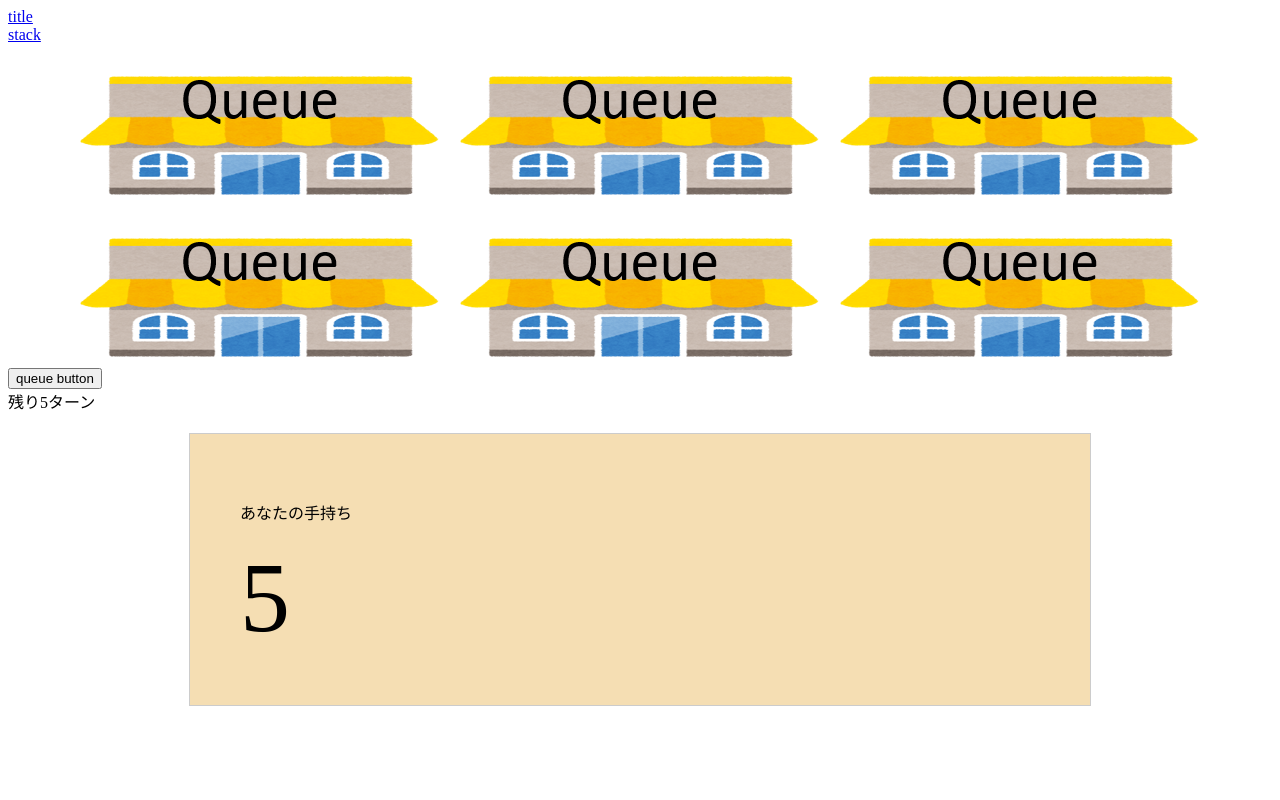
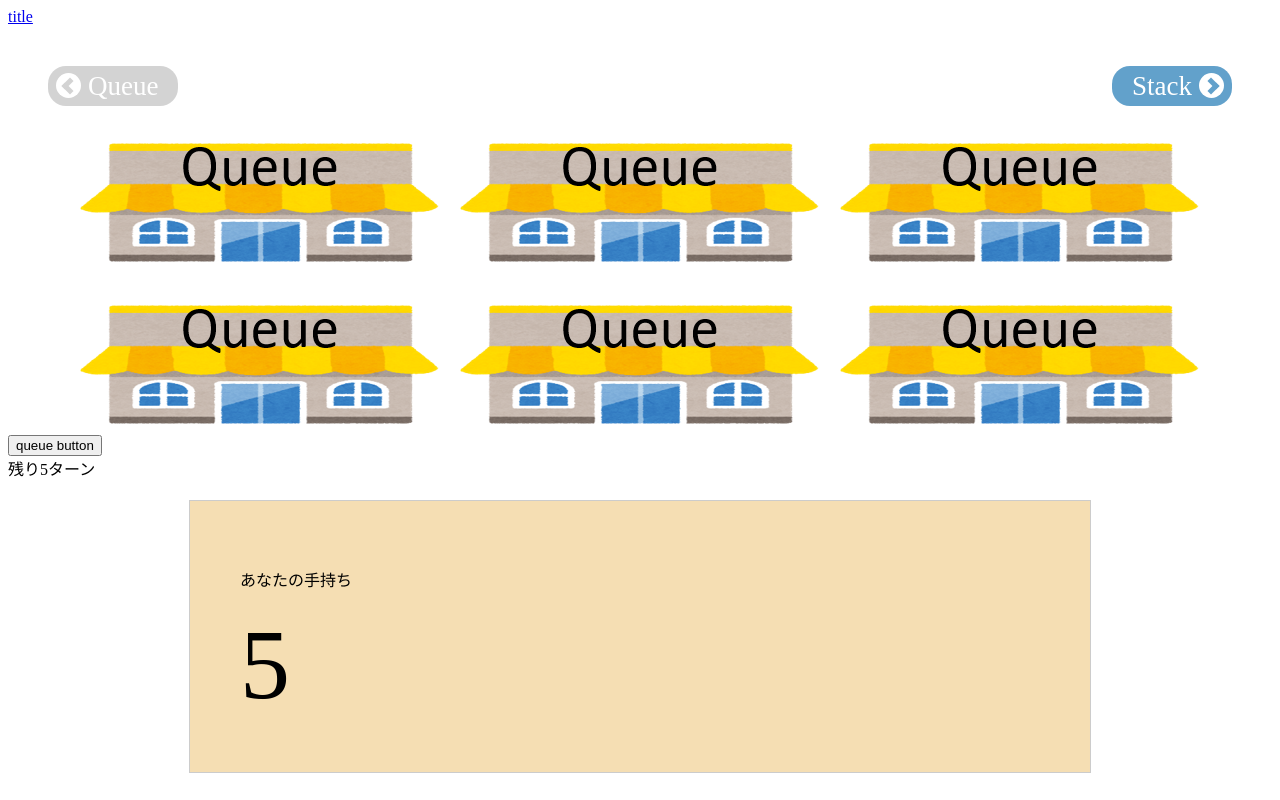
Before and after one commit to tokiotokio/staque, an Angular app: page /game/queue in a window 1280 px wide. Built offline with nearby package versions, Linux system fonts and the light colour scheme.

Commit message:
#3 ボタンの見た目を変更

```diff
--- a/src/app/game/queue/queue.component.css
+++ b/src/app/game/queue/queue.component.css
@@ -1,3 +1,96 @@
 #all_queue {
 	text-align : center
 }
+
+div.Link{
+    display: flex;
+    justify-content: space-between;
+}
+
+
+a.toStack:hover{
+    background: navy;
+    text-decoration: inherit;
+}
+a.toStack:hover:after{
+    border-right: 5px solid navy;
+    border-top: 5px solid navy;
+}
+
+a.toStack{
+    transition: background 0.3s;
+    margin:40px 40px 5px 40px;
+    font-size: 27px;
+	position:relative;
+	display:inline-block;
+	padding:5px 40px 5px 20px;
+	color:#fff;
+	text-decoration:none;
+	height:30px;
+	line-height:30px;
+	border-radius:18px;
+	background: #62A1CB;
+}
+a.toStack:before,
+a.toStack:after{
+	content:"";
+	display:block;
+	position:absolute;
+}
+a.toStack:before{
+	width:25px;
+	height:25px;
+	background:#fff;
+	border-radius:50%;
+	right:8px;
+	top:6.5px;
+}
+a.toStack:after{
+	width:7px;
+	height:7px;
+	border-right:5px solid #62A1CB;
+	border-top:5px solid #62A1CB;
+	-webkit-transform:rotate(45deg);
+	transform:rotate(45deg);
+	right:15px;
+	top:14px;
+    transition: border-right 0.3s, border-top 0.3s;
+}
+
+a.toQueue{
+    margin:40px 40px 5px 40px;
+    font-size: 27px;
+	position:relative;
+	display:inline-block;
+	padding:5px 20px 5px 40px;
+	color:#fff;
+	text-decoration:none;
+	height:30px;
+	line-height:30px;
+	border-radius:18px;
+	background: lightgray;
+}
+a.toQueue:before,
+a.toQueue:after{
+	content:"";
+	display:block;
+	position:absolute;
+}
+a.toQueue:before{
+	width:25px;
+	height:25px;
+	background:#fff;
+	border-radius:50%;
+	left:8px;
+	top:6.5px;
+}
+a.toQueue:after{
+	width:7px;
+	height:7px;
+	border-right:5px solid lightgray;
+	border-top:5px solid lightgray;
+	-webkit-transform:rotate(225deg);
+	transform:rotate(225deg);
+	left:16px;
+	top:14px;
+}
--- a/src/app/game/queue/queue.component.html
+++ b/src/app/game/queue/queue.component.html
@@ -1,4 +1,9 @@
-<nav><a routerLink="/game/stack">stack</a></nav>
+<div class="Link">
+<div><a class="toQueue">Queue</a></div>
+<div>
+<nav><a routerLink="/game/stack" class="toStack">Stack</a></nav>
+</div>
+</div>
 
 <div id="all_queue">
 	<img [src]="fig_queue">
--- a/src/app/game/stack/stack.component.css
+++ b/src/app/game/stack/stack.component.css
@@ -31,3 +31,96 @@ to-upright {
 	flex-flow: column-reverse nowrap;
 
 }
+
+
+div.Link{
+    display: flex;
+    justify-content: space-between;
+}
+
+a.toQueue:hover{
+    background: navy;
+    text-decoration: inherit;
+}
+a.toQueue:hover:after{
+    border-right: 5px solid navy;
+    border-top: 5px solid navy;
+}
+
+a.toStack{
+    margin:40px 40px 5px 40px;
+    font-size: 27px;
+	position:relative;
+	display:inline-block;
+	padding:5px 40px 5px 20px;
+	color:#fff;
+	text-decoration:none;
+	height:30px;
+	line-height:30px;
+	border-radius:18px;
+	background: lightgray;
+}
+a.toStack:before,
+a.toStack:after{
+	content:"";
+	display:block;
+	position:absolute;
+}
+a.toStack:before{
+	width:25px;
+	height:25px;
+	background:#fff;
+	border-radius:50%;
+	right:8px;
+	top:6.5px;
+}
+a.toStack:after{
+	width:7px;
+	height:7px;
+	border-right:5px solid lightgray;
+	border-top:5px solid lightgray;
+	-webkit-transform:rotate(45deg);
+	transform:rotate(45deg);
+	right:15px;
+	top:14px;
+}
+
+a.toQueue{
+    margin:40px 40px 5px 40px;
+    font-size: 27px;
+	position:relative;
+	display:inline-block;
+	padding:5px 20px 5px 40px;
+	color:#fff;
+	text-decoration:none;
+	height:30px;
+	line-height:30px;
+	border-radius:18px;
+	background: #62A1CB;
+    transition: background 0.3s;
+}
+a.toQueue:before,
+a.toQueue:after{
+	content:"";
+	display:block;
+	position:absolute;
+}
+a.toQueue:before{
+	width:25px;
+	height:25px;
+	background:#fff;
+	border-radius:50%;
+	left:8px;
+	top:6.5px;
+}
+a.toQueue:after{
+	width:7px;
+	height:7px;
+	border-right:5px solid #62A1CB;
+	border-top:5px solid #62A1CB;
+	-webkit-transform:rotate(225deg);
+	transform:rotate(225deg);
+	left:16px;
+	top:14px;
+    transition:border-right 0.3s,border-top 0.3s;
+}
--- a/src/app/game/stack/stack.component.html
+++ b/src/app/game/stack/stack.component.html
@@ -1,6 +1,11 @@
-
-<nav><a routerLink="/game/queue">queue</a></nav>
-
+<div class="Link">
+<div>
+<nav><a routerLink="/game/queue" class="toQueue">Queue</a></nav>
+</div>
+<div>
+<a class="toStack">Stack</a>
+</div>
+</div>
 <div id="stack">
 	<!-- <img [src]="fig_stack"> -->
 	<p></p>
--- a/src/app/game/stack/stack.component.ts
+++ b/src/app/game/stack/stack.component.ts
@@ -2,6 +2,7 @@ import { Component, OnInit } from '@angular/core';
 import { NumberService } from './number.service'
 import { HandService } from './../hand.service'
 import { DaysService } from './../days.service'
+import { trigger, state, style, transition, animate, keyframes } from '@angular/animations';
 
 declare var require: any;
 
```
